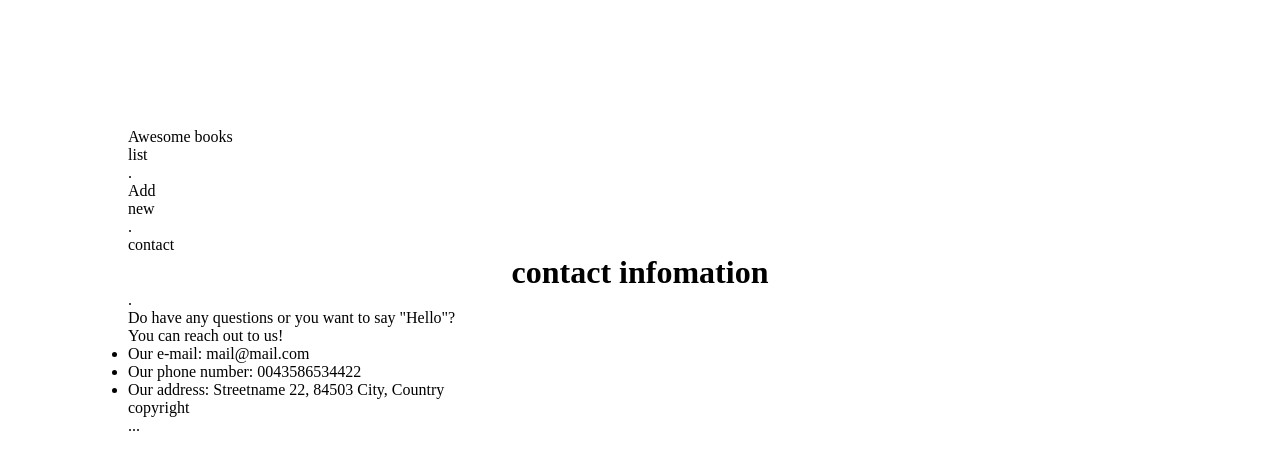
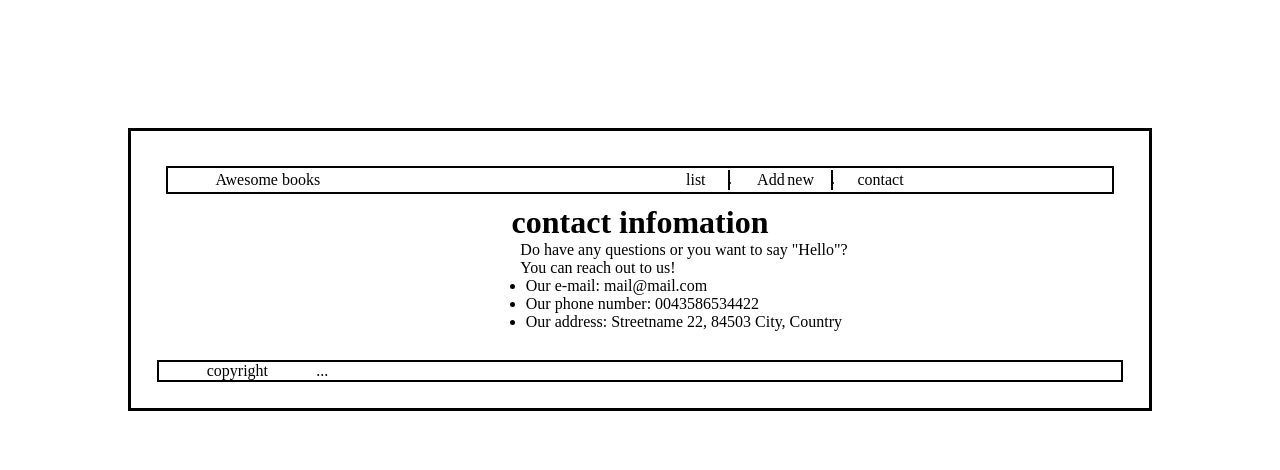
Before and after one commit to Apatakiti/Awesome-book, a website: page index.html in a window 1280 px wide. Both pictures are taken after a click on the element "contact". Drawn offline with Linux system fonts and the light colour scheme.

Commit message:
nav styling

```diff
--- a/style.css
+++ b/style.css
@@ -4,7 +4,9 @@
 }
 
 body {
-  padding: 10%;
+  margin: 10%;
+  border: 3px solid;
+  padding: 2%;
 }
 
 h1 {
@@ -63,3 +65,96 @@ h2 {
   flex-direction: row;
   align-self: flex-end;
 }
+
+.navi {
+  display: flex;
+  flex-direction:row ;
+  border: 2px solid;
+  margin: 1%;
+  align-items: center;
+
+}
+
+.logo {
+  flex: 1;
+  padding-left: 5%;
+}
+
+.main-nav {
+  flex: 1;
+  display: flex;
+  flex-direction: row;
+  align-items: center;
+
+}
+
+.Add-new {
+  display: flex;
+  flex-direction: row;
+}
+
+.pp{
+  margin-left: 5%;
+}
+
+.list, .Add-new, .contact {
+  margin-left: 5%;
+}
+
+.list:hover, .Add-new:hover, .contact:hover {
+  color: blue;
+  cursor: pointer;
+}
+
+
+.verti-line-container {
+  margin-left: 5%;
+}
+
+.verti-line {
+  background-color: black;
+  width: 50%;
+  height: 20px;
+  margin: 50% 0;
+}
+
+#books {
+  border: 2px solid;
+  padding: 2%;
+}
+
+.copyright {
+  display: flex;
+  flex-direction: row;
+  border: 2px solid;
+  margin-top: 3%;
+}
+
+.right {
+  margin-left: 5%;
+}
+
+.page2, .page3 {
+  display: none;
+}
+
+.article-con {
+  display: flex;
+  flex-direction: row;
+}
+
+.dot {
+  flex: .1 .1 0;
+  color: #fff;
+}
+
+article {
+  flex: 1 1 0;
+  display: flex;
+  flex-direction: column;
+  align-items: center;
+}
+
+.paragraphs {
+  text-align: flex-start;
+}
```
